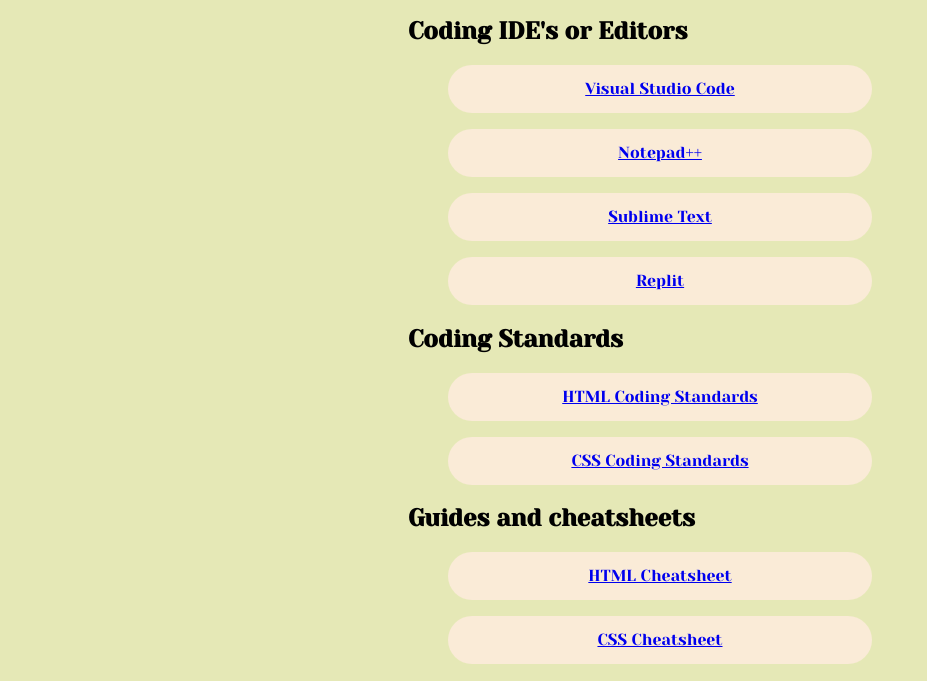
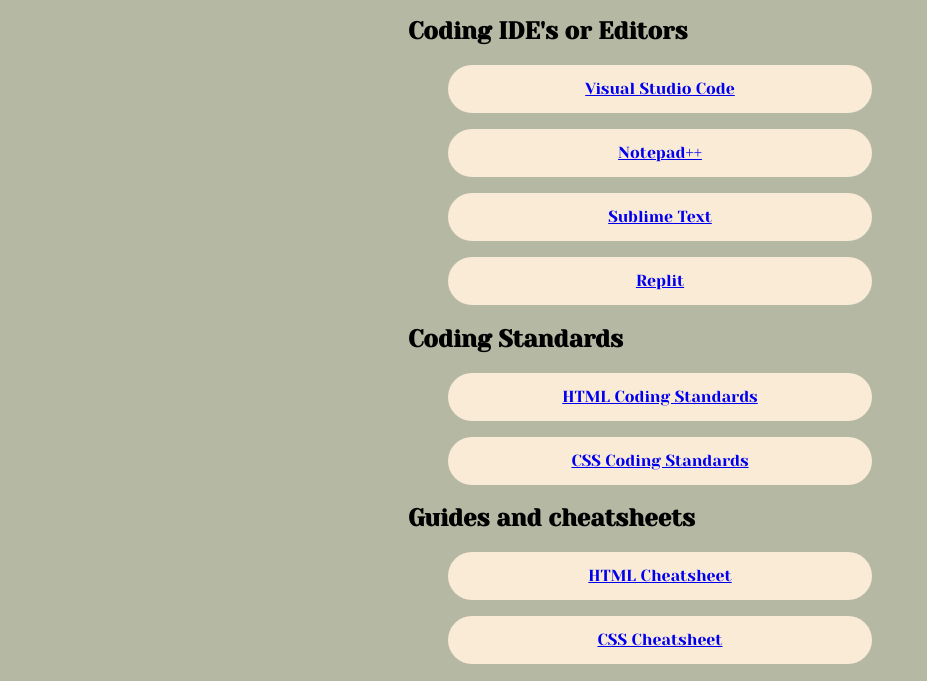
Before and after one commit to sandeepsudhan/jwd-project-1, a plain HTML site: page index.html in a window 1280 px wide. Shown: the part 250-931 px from the top of the page, without its empty margins (0-927 px from the left). Drawn offline with Linux system fonts and the light colour scheme.

Commit message:
Update background-color for body to make it more accessible

```diff
--- a/style.css
+++ b/style.css
@@ -1,5 +1,5 @@
 body {
-    background-color: #E5E8B6;
+    background-color: #B5B8A3;
 }
 
 #content {
```
